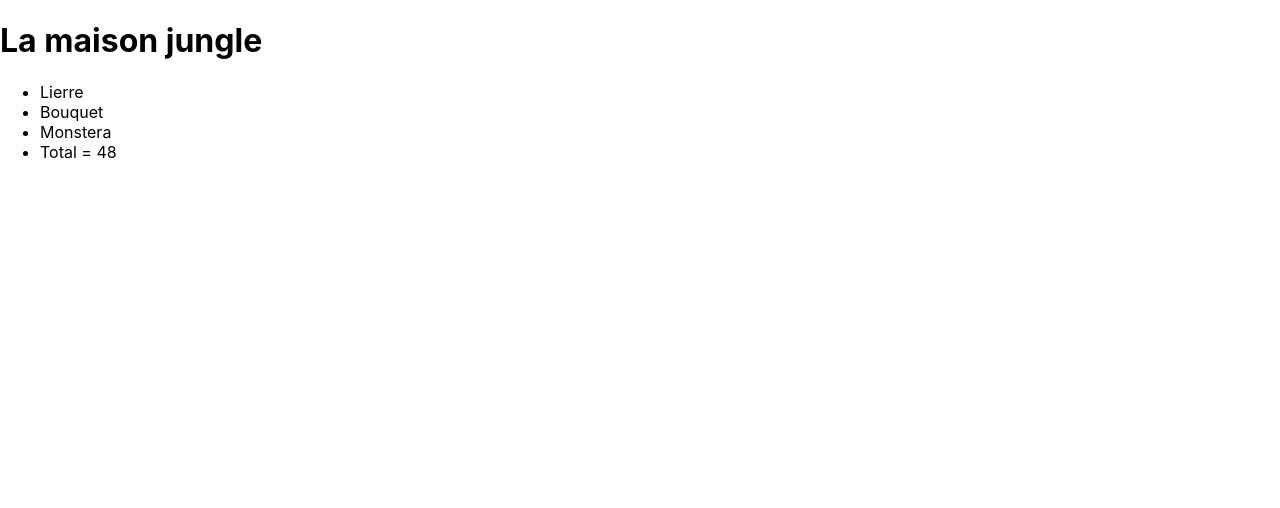
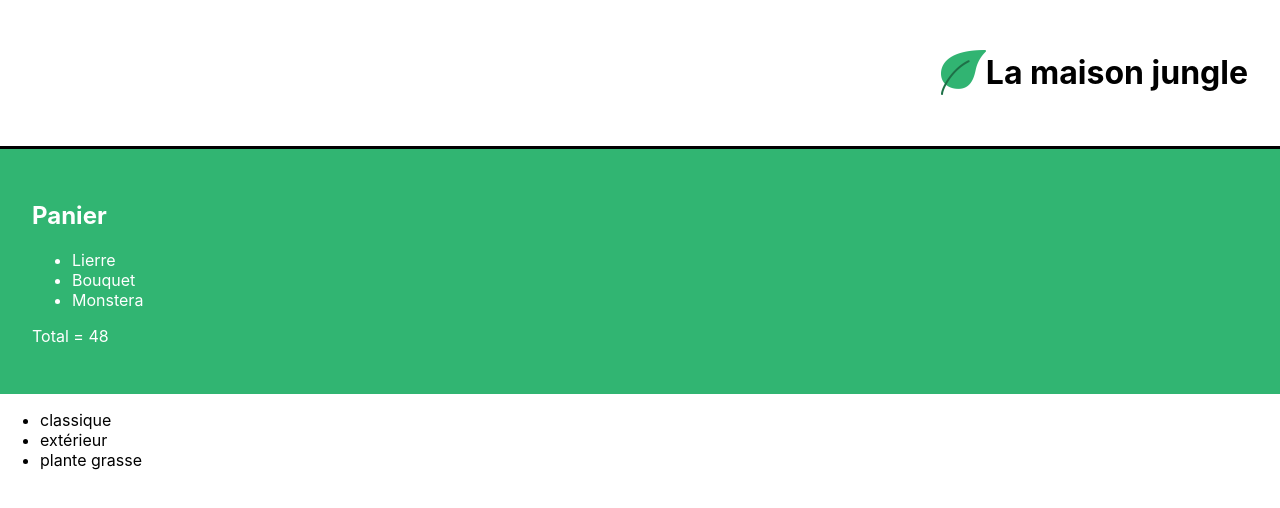
Before and after one commit to Paul-prog44/La-maison-jungle-OC-, a React (Create React App) app: page / in a window 1280 px wide. Shown: the top 508 px of the page. Built offline with nearby package versions, Linux system fonts and the light colour scheme.

Commit message:
Add banner, data, cart

```diff
--- a/src/components/App.js
+++ b/src/components/App.js
@@ -1,9 +1,10 @@
 import Banner from './Banner'
 import Cart from './Cart';
+import ShoppingList from './ShoppingList';
 
 
 function App() {
-  return <div><Banner /><Cart /></div>
+  return <div><Banner /><Cart /><ShoppingList /></div>
 }
 
 export default App;
--- a/src/components/Banner.js
+++ b/src/components/Banner.js
@@ -1,5 +1,11 @@
+import '../styles/Banner.css'
+import logo from '../assets/logo.png'
+
 function Banner() {
-    return <h1>La maison jungle</h1>
+    return <div className="lmj-title">
+                <img src={logo} alt="La maison jungle" className='lmj-logo' />
+                <h1>La maison jungle</h1>
+            </div>
 }
 
 export default Banner
--- a/src/components/Cart.js
+++ b/src/components/Cart.js
@@ -1,14 +1,19 @@
+import "../styles/Cart.css"
+
 function Cart() {
     const Lierre = 10;
     const Bouquet = 15
     const Monstera = 23
 
-    return <ul>
-                <li>Lierre</li>
-                <li>Bouquet</li>
-                <li>Monstera</li>
-                <li>Total = {Lierre + Bouquet + Monstera}</li>
-            </ul>
+    return <div className="lmj-cart">
+                <h2>Panier</h2>
+                <ul>
+                    <li>Lierre</li>
+                    <li>Bouquet</li>
+                    <li>Monstera</li>
+                </ul>
+                <p>Total = {Lierre + Bouquet + Monstera}</p>
+            </div>
 }
 
 export default Cart
--- /dev/null
+++ b/src/components/ShoppingList.js
@@ -0,0 +1,22 @@
+import { plantList } from '../datas/plantList'
+
+function ShoppingList() {
+
+    let categories = [];
+
+plantList.forEach(function(plant) {
+    if (!categories.includes(plant.category)) {
+        categories.push(plant.category);
+    }
+})
+
+    return (
+        <ul>
+            {categories.map((plant, index) => (
+                <li key={`${plant}-${index}`}>{ plant }</li>
+            ))}
+        </ul>)
+
+}
+
+export default ShoppingList
--- /dev/null
+++ b/src/datas/plantList.js
@@ -0,0 +1,47 @@
+export const plantList = [
+	{
+		name: 'monstera',
+		category: 'classique',
+		id: '1ed'
+	},
+	{
+		name: 'ficus lyrata',
+		category: 'classique',
+		id: '2ab'
+	},
+	{
+		name: 'pothos argenté',
+		category: 'classique',
+		id: '3sd'
+	},
+	{
+		name: 'yucca',
+		category: 'classique',
+		id: '4kk'
+	},
+	{
+		name: 'olivier',
+		category: 'extérieur',
+		id: '5pl'
+	},
+	{
+		name: 'géranium',
+		category: 'extérieur',
+		id: '6uo'
+	},
+	{
+		name: 'basilique',
+		category: 'extérieur',
+		id: '7ie'
+	},
+	{
+		name: 'aloe',
+		category: 'plante grasse',
+		id: '8fp'
+	},
+	{
+		name: 'succulente',
+		category: 'plante grasse',
+		id: '9vn'
+	}
+]
--- a/src/index.js
+++ b/src/index.js
@@ -1,6 +1,6 @@
 import React from 'react';
 import ReactDOM from 'react-dom';
-import './index.css';
+import './styles/index.css';
 import App from './components/App';
 
 ReactDOM.render(
--- /dev/null
+++ b/src/styles/Banner.css
@@ -0,0 +1,15 @@
+.lmj-title {
+    color: black;
+	text-align: right;
+	padding: 32px;
+	border-bottom: solid 3px black;
+	display: flex;
+	justify-content: flex-end;
+	flex-direction: row;
+	align-items: center;
+}
+
+.lmj-logo {
+	height: 45px;
+	width: 45px;
+}
--- /dev/null
+++ b/src/styles/Cart.css
@@ -0,0 +1,5 @@
+.lmj-cart {
+    padding: 32px;
+    color: white;
+    background-color: #31b572;
+}
```
Also changed, not shown: src/assets/logo.png (added), src/styles/index.css (renamed from src/index.css), 1 other file (tests, documents, lock files or other folders).
